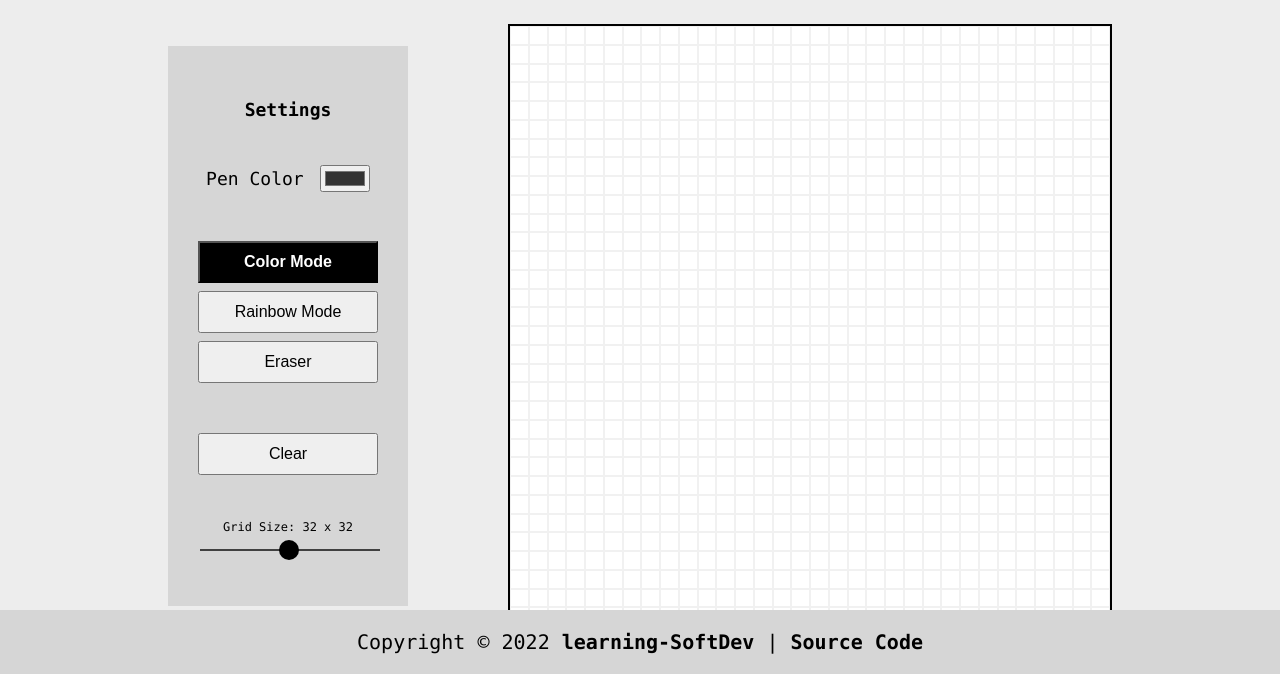
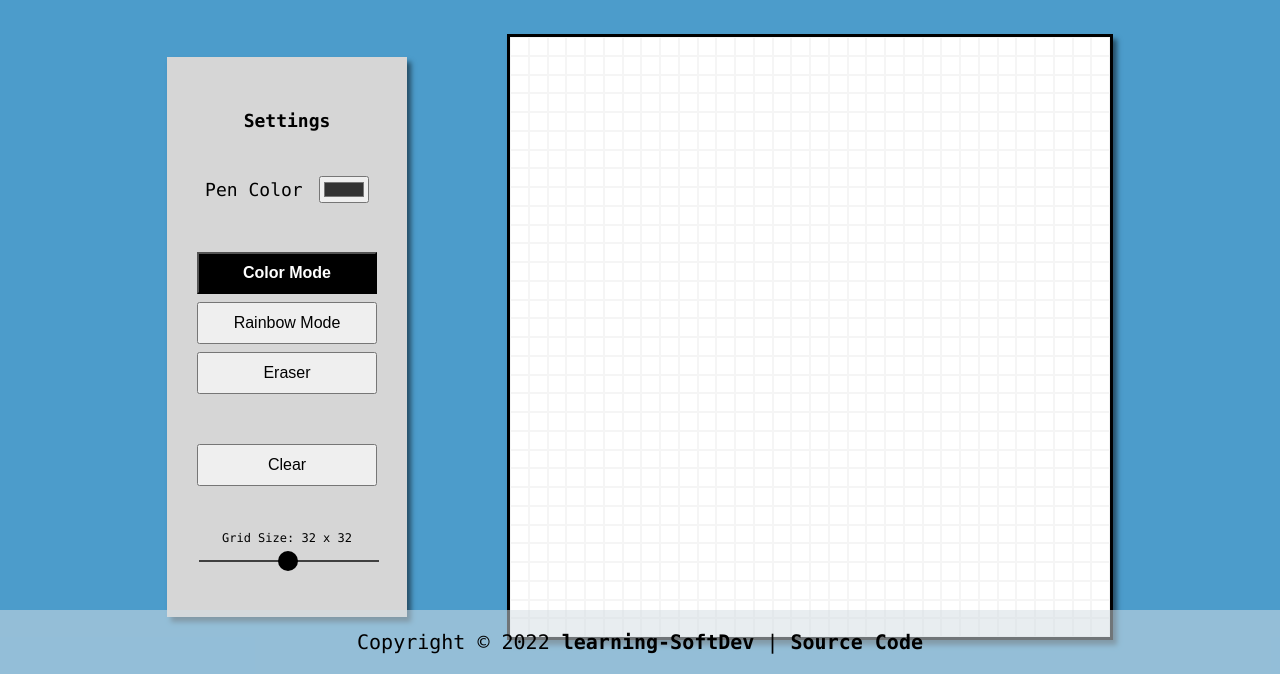
Before and after one commit to learning-SoftDev/Etch-A-Sketch, a plain HTML site: page index.html in a window 1280 px wide. Shown: the part 126-800 px from the top of the page. Drawn offline with Linux system fonts and the light colour scheme.

Commit message:
Added simple design

```diff
--- a/styles.css
+++ b/styles.css
@@ -1,15 +1,18 @@
 :root {
     --height: 600px;
     --padding: 30px;
+    --boxShadow: 4px 5px 5px 0px rgb(0 0 0 / 50%);
+    --bodyColor: #4c9ccb;
+    --bodyColorr: #4caecb
 }
 
 body{
-    background-color: #ededed;
+    background-color: var(--bodyColor);
     font-family: "Lucida Console", "Courier New", monospace;
 }
 
 .gridItems {
-    border:1px solid rgba(0, 0, 0, 0.055);
+    border:1px solid rgba(0, 0, 0, 0.04);
     background-color: white;
 }
 
@@ -17,12 +20,16 @@ body{
     display: grid;
     width: var(--height);
     height: var(--height);
-    border: 2px solid black;
+    border: 3px solid black;
 }
 
 .settingsContainer {
     background-color: #d6d6d6;
     padding: 30px;
+}
+
+.container, .settingsContainer {
+    box-shadow: var(--boxShadow);
 }
 
 main{
@@ -91,6 +98,7 @@ h1{
     text-align: center;
     margin: 40px;
     font-size: 60px;
+    margin-bottom: 50px;
 }
 
 #gridSize{
@@ -121,7 +129,7 @@ footer {
     text-align: center;
     width: 100%;
     font-size: 20px;
-    background-color: #d6d6d6;
+    background-color:#d3dde387;
 }
 
 a {
```
